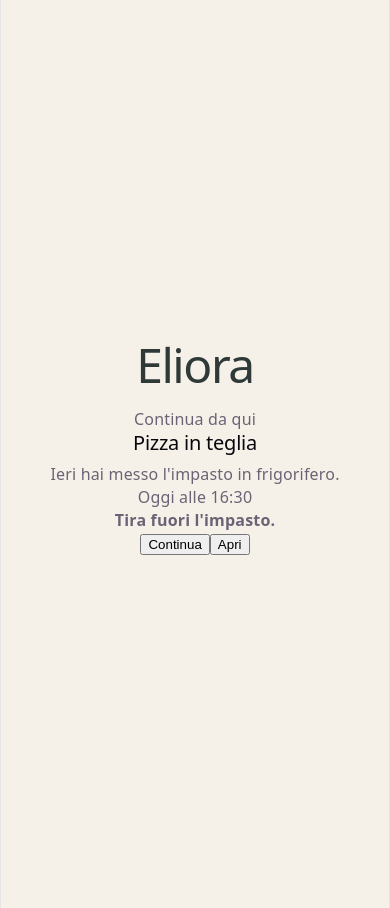
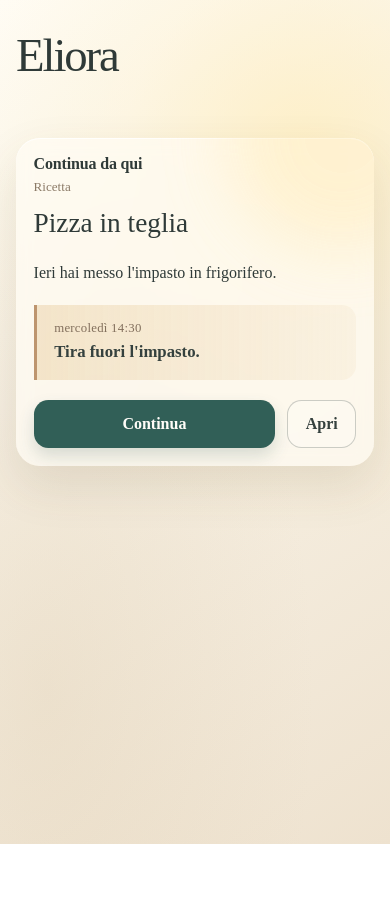
Before and after one commit to mariacristinacolombera-ai/eliora, a React (Vite) app in the folder apps/web/: page / in a window 390 px wide. After the commit the page ends 844 px from the top, so only its background shows below. Built offline with nearby package versions, Linux system fonts and the light colour scheme.

Commit message:
feat: Eliora's first mobile home

```diff
--- a/apps/web/src/App.tsx
+++ b/apps/web/src/App.tsx
@@ -1,27 +1,6 @@
-import Logo from "./components/Logo";
-import ContinueFromHereCard from "./components/ContinueFromHereCard";
-const currentRelationship = {
-  title: "Pizza in teglia",
-  lastStep: "Ieri hai messo l'impasto in frigorifero.",
-  nextTime: "Oggi alle 16:30",
-  nextStep: "Tira fuori l'impasto.",
-};
+import Home from "./pages/Home";
+import { currentJourney } from "./data/currentJourney";
+
 export default function App() {
-  return (
-    <main
-      style={{
-        minHeight: "100vh",
-        background: "#f6f1e8",
-        display: "flex",
-        flexDirection: "column",
-        justifyContent: "center",
-        alignItems: "center",
-        gap: "2rem",
-        padding: "2rem",
-      }}
-    >
-      <Logo />
-      <ContinueFromHereCard relationship={currentRelationship} />
-    </main>
-  );
+  return <Home currentJourney={currentJourney} />;
 }
--- /dev/null
+++ b/apps/web/src/components/ContinueFromHereCard.css
@@ -0,0 +1,153 @@
+.continue-card {
+  position: relative;
+  isolation: isolate;
+
+  width: min(100%, 32rem);
+  padding: clamp(1.1rem, 4vw, 1.5rem);
+
+  overflow: hidden;
+
+  border-radius: var(--radius-card);
+  color: var(--color-ink);
+
+  background: rgba(255, 252, 245, 0.68);
+  color: #2f3a38;
+
+  box-shadow:
+    0 1.25rem 3rem rgba(92, 71, 43, 0.12),
+    inset 0 1px 0 rgba(255, 255, 255, 0.75);
+
+  backdrop-filter: blur(0.5rem);
+}
+.continue-card::before {
+  content: "";
+
+  position: absolute;
+  z-index: -1;
+
+  width: 14rem;
+  height: 14rem;
+
+  top: -7rem;
+  right: -5rem;
+
+  border-radius: 50%;
+
+  background: rgba(255, 228, 164, 0.34);
+  filter: blur(2rem);
+}
+
+.continue-card__eyebrow {
+  margin: 0;
+
+  font-size: 1rem;
+  font-weight: 600;
+  letter-spacing: -0.01em;
+
+  color: #2f3a38;
+}
+
+.continue-card__type {
+  margin-top: 0.35rem;
+
+  font-size: 0.82rem;
+  font-weight: 500;
+
+  color: #8b7a67;
+}
+
+.continue-card__title {
+  margin-top: 0.8rem;
+
+  font-size: clamp(1.6rem, 7vw, 2rem);
+  font-weight: 400;
+  line-height: 1.1;
+
+  color: #2f3a38;
+}
+
+.continue-card__last-step {
+  margin: 0.75rem 0 0;
+  line-height: 1.5;
+}
+
+.continue-card__next {
+  margin-top: 1.25rem;
+  padding: 1rem 1rem 1rem 1.1rem;
+
+  display: grid;
+  gap: 0.35rem;
+
+  border-left: 0.2rem solid rgba(167, 113, 66, 0.72);
+  border-radius: 0 var(--radius-note) var(--radius-note) 0;
+
+  background:
+    linear-gradient(
+      90deg,
+      rgba(239, 220, 187, 0.72) 0%,
+      rgba(247, 235, 214, 0.5) 100%
+    );
+}
+
+.continue-card__time {
+  display: block;
+
+  font-size: 0.8rem;
+  font-weight: 500;
+  letter-spacing: 0.02em;
+
+  color: #826f5c;
+}
+
+.continue-card__next strong {
+  font-size: 1.05rem;
+  font-weight: 600;
+  line-height: 1.35;
+
+  color: #35413e;
+}
+
+.continue-card__actions {
+  display: grid;
+  grid-template-columns: 1fr auto;
+  gap: 0.75rem;
+
+  margin-top: 1.25rem;
+}
+
+.continue-card__button {
+  min-height: 3rem;
+  padding: 0 1.1rem;
+
+  border-radius: var(--radius-button);
+
+  font: inherit;
+  font-weight: 600;
+
+  transition:
+    transform 160ms ease,
+    box-shadow 160ms ease,
+    background-color 160ms ease;
+
+  cursor: pointer;
+}
+
+.continue-card__button--primary {
+  border: 0;
+
+ background: var(--color-primary);
+  color: var(--color-primary-contrast);
+
+  box-shadow: 0 0.5rem 1rem rgba(49, 95, 87, 0.18);
+}
+
+.continue-card__button--secondary {
+  border: 1px solid rgba(74, 87, 83, 0.28);
+
+  background: rgba(255, 255, 255, 0.18);
+  color: #35413e;
+}
+
+.continue-card__button:active {
+  transform: translateY(1px);
+}
--- a/apps/web/src/components/ContinueFromHereCard.tsx
+++ b/apps/web/src/components/ContinueFromHereCard.tsx
@@ -1,27 +1,90 @@
-import type { Relationship } from "../domain/Relationship";
+import type { CurrentJourney } from "../domain/CurrentJourney";
+import "./ContinueFromHereCard.css";
+
+const relationshipTypeLabels = {
+  recipe: "Ricetta",
+  project: "Progetto",
+  care: "Cura",
+  ritual: "Rituale",
+};
+
+function formatNextActionTime(nextActionAt: Date) {
+  const now = new Date();
+
+  const differenceInMilliseconds =
+    nextActionAt.getTime() - now.getTime();
+
+  const differenceInMinutes = Math.ceil(
+    differenceInMilliseconds / 1000 / 60
+  );
+
+  if (differenceInMinutes <= 0) {
+    return "È il momento di continuare";
+  }
+
+  if (differenceInMinutes < 60) {
+    return `Tra ${differenceInMinutes} minuti`;
+  }
+
+  const differenceInHours = Math.ceil(
+    differenceInMinutes / 60
+  );
+
+  if (differenceInHours < 24) {
+    return `Tra circa ${differenceInHours} ore`;
+  }
+
+  return nextActionAt.toLocaleString("it-IT", {
+    weekday: "long",
+    hour: "2-digit",
+    minute: "2-digit",
+  });
+}
+
 type ContinueFromHereCardProps = {
-  relationship: Relationship;
+  journey: CurrentJourney;
 };
 
 export default function ContinueFromHereCard({
-  relationship,
+journey,
 }: ContinueFromHereCardProps) {
   return (
-    <section>
-      <p>Continua da qui</p>
+  <section className="continue-card">
+    <p className="continue-card__eyebrow">Continua da qui</p>
 
-      <h2>{relationship.title}</h2>
+    <p className="continue-card__type">
+      {relationshipTypeLabels[journey.relationship.type]}
+    </p>
 
-      <p>{relationship.lastStep}</p>
+    <h2 className="continue-card__title">
+      {journey.relationship.title}
+    </h2>
 
-      <p>{relationship.nextTime}</p>
+    <p className="continue-card__last-step">
+      {journey.lastStep}
+    </p>
 
-      <strong>{relationship.nextStep}</strong>
+    <div className="continue-card__next">
+      <span className="continue-card__time">
+        {formatNextActionTime(journey.nextActionAt)}
+      </span>
 
-      <div>
-        <button>Continua</button>
-        <button>Apri</button>
-      </div>
-    </section>
-  );
+      <strong>{journey.nextStep}</strong>
+    </div>
+
+    <div className="continue-card__actions">
+      <button
+        className="continue-card__button continue-card__button--primary"
+      >
+        Continua
+      </button>
+
+      <button
+        className="continue-card__button continue-card__button--secondary"
+      >
+        Apri
+      </button>
+    </div>
+  </section>
+);
 }
--- a/apps/web/src/components/Logo.css
+++ b/apps/web/src/components/Logo.css
@@ -1,9 +1,10 @@
 .logo {
   margin: 0;
 
-  font-size: 3rem;
+  font-size: clamp(2.4rem, 12vw, 3.4rem);
   font-weight: 300;
-  letter-spacing: -0.03em;
+  line-height: 1;
+  letter-spacing: -0.045em;
 
-  color: #2f3a38;
+  color: var(--color-ink);
 }
--- /dev/null
+++ b/apps/web/src/data/currentJourney.ts
@@ -0,0 +1,12 @@
+import type { CurrentJourney } from "../domain/CurrentJourney";
+
+export const currentJourney = {
+  relationship: {
+    id: "pizza-in-teglia",
+    type: "recipe",
+    title: "Pizza in teglia",
+  },
+  lastStep: "Ieri hai messo l'impasto in frigorifero.",
+  nextStep: "Tira fuori l'impasto.",
+  nextActionAt: new Date("2026-08-05T16:30:00+02:00"),
+} satisfies CurrentJourney;
--- /dev/null
+++ b/apps/web/src/domain/CurrentJourney.ts
@@ -0,0 +1,8 @@
+import type { Relationship } from "./Relationship";
+
+export type CurrentJourney = {
+  relationship: Relationship;
+  lastStep: string;
+  nextStep: string;
+  nextActionAt: Date;
+};
--- /dev/null
+++ b/apps/web/src/domain/RelationshipType.ts
@@ -0,0 +1,5 @@
+export type RelationshipType =
+  | "recipe"
+  | "project"
+  | "care"
+  | "ritual";
--- a/apps/web/src/index.css
+++ b/apps/web/src/index.css
@@ -1,111 +1,50 @@
 :root {
-  --text: #6b6375;
-  --text-h: #08060d;
-  --bg: #fff;
-  --border: #e5e4e7;
-  --code-bg: #f4f3ec;
-  --accent: #aa3bff;
-  --accent-bg: rgba(170, 59, 255, 0.1);
-  --accent-border: rgba(170, 59, 255, 0.5);
-  --social-bg: rgba(244, 243, 236, 0.5);
-  --shadow:
-    rgba(0, 0, 0, 0.1) 0 10px 15px -3px, rgba(0, 0, 0, 0.05) 0 4px 6px -2px;
+  --color-ink: #2f3a38;
+  --color-ink-soft: #35413e;
+  --color-muted: #826f5c;
 
-  --sans: system-ui, 'Segoe UI', Roboto, sans-serif;
-  --heading: system-ui, 'Segoe UI', Roboto, sans-serif;
-  --mono: ui-monospace, Consolas, monospace;
+  --color-primary: #315f57;
+  --color-primary-contrast: #fffdf8;
 
-  font: 18px/145% var(--sans);
-  letter-spacing: 0.18px;
-  color-scheme: light dark;
-  color: var(--text);
-  background: var(--bg);
-  font-synthesis: none;
-  text-rendering: optimizeLegibility;
-  -webkit-font-smoothing: antialiased;
-  -moz-osx-font-smoothing: grayscale;
+  --color-paper-light: #fffdf8;
+  --color-paper: #f7f0e3;
+  --color-paper-deep: #eee2cf;
 
-  @media (max-width: 1024px) {
-    font-size: 16px;
-  }
+  --color-warm-note: #efdcbb;
+  --color-warm-line: #a77142;
+
+  --radius-card: 1.5rem;
+  --radius-note: 0.9rem;
+  --radius-button: 0.9rem;
+
+  --content-width: 32rem;
+}
+*,
+*::before,
+*::after {
+  box-sizing: border-box;
 }
 
-@media (prefers-color-scheme: dark) {
-  :root {
-    --text: #9ca3af;
-    --text-h: #f3f4f6;
-    --bg: #16171d;
-    --border: #2e303a;
-    --code-bg: #1f2028;
-    --accent: #c084fc;
-    --accent-bg: rgba(192, 132, 252, 0.15);
-    --accent-border: rgba(192, 132, 252, 0.5);
-    --social-bg: rgba(47, 48, 58, 0.5);
-    --shadow:
-      rgba(0, 0, 0, 0.4) 0 10px 15px -3px, rgba(0, 0, 0, 0.25) 0 4px 6px -2px;
-  }
+html {
+  min-width: 320px;
+  min-height: 100%;
+}
 
-  #social .button-icon {
-    filter: invert(1) brightness(2);
-  }
+body {
+  min-width: 320px;
+  min-height: 100vh;
+  margin: 0;
+  overflow-x: hidden;
+}
+
+button,
+input,
+textarea,
+select {
+  font: inherit;
 }
 
 #root {
-  width: 1126px;
-  max-width: 100%;
-  margin: 0 auto;
-  text-align: center;
-  border-inline: 1px solid var(--border);
-  min-height: 100svh;
-  display: flex;
-  flex-direction: column;
-  box-sizing: border-box;
+  width: 100%;
+  min-height: 100vh;
 }
-
-body {
-  margin: 0;
-}
-
-h1,
-h2 {
-  font-family: var(--heading);
-  font-weight: 500;
-  color: var(--text-h);
-}
-
-h1 {
-  font-size: 56px;
-  letter-spacing: -1.68px;
-  margin: 32px 0;
-  @media (max-width: 1024px) {
-    font-size: 36px;
-    margin: 20px 0;
-  }
-}
-h2 {
-  font-size: 24px;
-  line-height: 118%;
-  letter-spacing: -0.24px;
-  margin: 0 0 8px;
-  @media (max-width: 1024px) {
-    font-size: 20px;
-  }
-}
-p {
-  margin: 0;
-}
-
-code,
-.counter {
-  font-family: var(--mono);
-  display: inline-flex;
-  border-radius: 4px;
-  color: var(--text-h);
-}
-
-code {
-  font-size: 15px;
-  line-height: 135%;
-  padding: 4px 8px;
-  background: var(--code-bg);
-}
--- /dev/null
+++ b/apps/web/src/pages/Home.css
@@ -0,0 +1,49 @@
+.home {
+  position: relative;
+
+  width: 100%;
+  min-height: 100dvh;
+  padding:
+    max(2rem, env(safe-area-inset-top))
+    clamp(1rem, 4vw, 2rem)
+    max(2rem, env(safe-area-inset-bottom));
+
+  display: flex;
+  flex-direction: column;
+  align-items: center;
+  gap: clamp(2rem, 7vh, 4.5rem);
+
+  overflow: hidden;
+
+  color: var(--color-ink);
+
+  background:
+    radial-gradient(
+      circle at 78% 18%,
+      rgba(255, 238, 190, 0.78) 0%,
+      rgba(255, 238, 190, 0.28) 24%,
+      transparent 52%
+    ),
+    radial-gradient(
+      ellipse at 12% 82%,
+      rgba(211, 190, 155, 0.24) 0%,
+      transparent 55%
+    ),
+    linear-gradient(
+    145deg,
+    var(--color-paper-light) 0%,
+    var(--color-paper) 48%,
+    var(--color-paper-deep) 100%
+    );
+}
+
+.home__header {
+  width: min(100%, var(--content-width));
+
+  display: flex;
+  justify-content: flex-start;
+}
+
+.home__content {
+  width: min(100%, var(--content-width));
+}
--- /dev/null
+++ b/apps/web/src/pages/Home.tsx
@@ -0,0 +1,24 @@
+import Logo from "../components/Logo";
+import ContinueFromHereCard from "../components/ContinueFromHereCard";
+import type { CurrentJourney } from "../domain/CurrentJourney";
+import "./Home.css";
+
+type HomeProps = {
+  currentJourney: CurrentJourney;
+};
+
+export default function Home({
+  currentJourney,
+}: HomeProps) {
+  return (
+    <main className="home">
+      <header className="home__header">
+        <Logo />
+      </header>
+
+      <section className="home__content">
+        <ContinueFromHereCard journey={currentJourney} />
+      </section>
+    </main>
+  );
+}
```
Also changed, not shown: apps/web/src/domain/Relationship.ts (+4 -3 lines).
